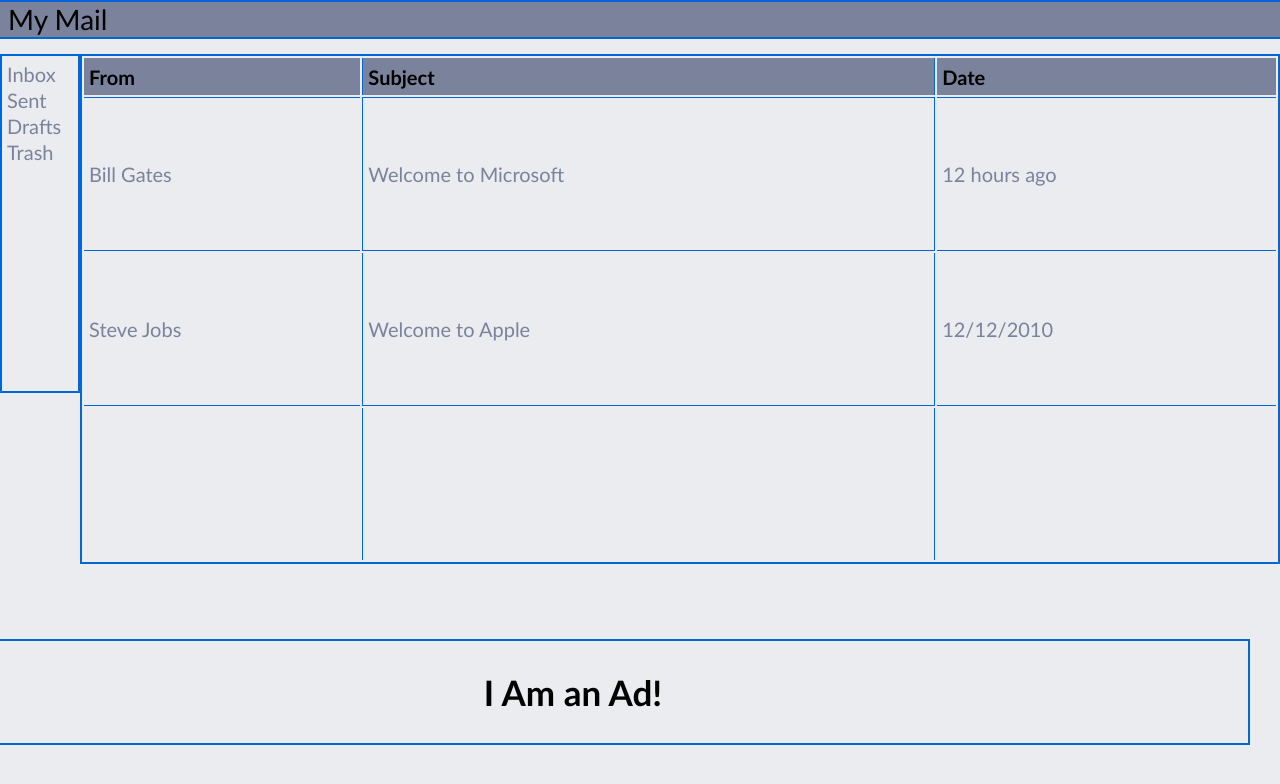
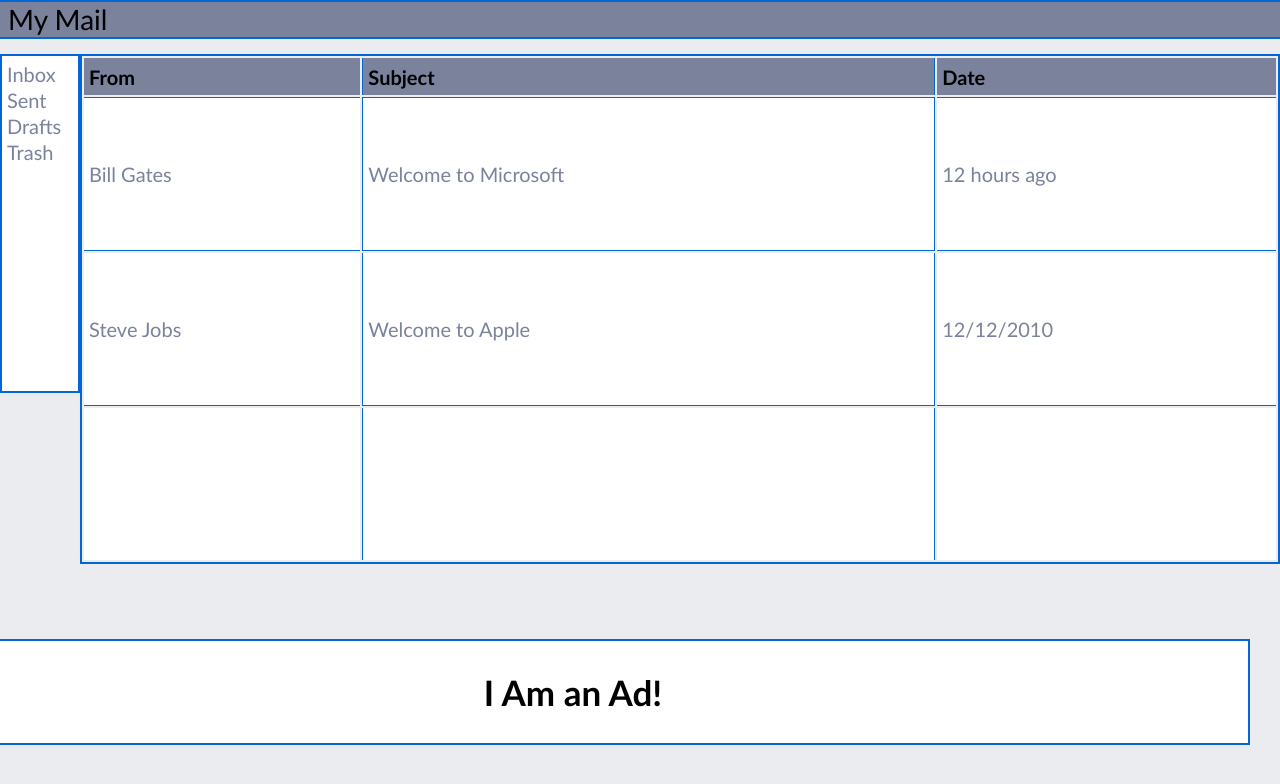
Before and after one commit to GoodnessObi/start.ng, a plain HTML site: page week01/day03/index.html in a window 1280 px wide. Drawn offline with Linux system fonts and the light colour scheme.

Commit message:
change in background-color

```diff
--- a/week01/day03/style.css
+++ b/week01/day03/style.css
@@ -32,6 +32,7 @@ nav a:hover {
     height: 335px;
     width: 250px;
     margin-top: 15px;
+    background-color: #FFFFFF;
 }
 .main .left ul {
     list-style-type: none;
@@ -61,6 +62,7 @@ table {
     height: 150px;
     padding-left: 5px;
     color: #7A829C;
+    background-color: #FFFFFF;
 }
 
 .main .right table th {
@@ -90,4 +92,5 @@ table {
     padding: 30px 0;
     margin-right: 30px;
     color: #000000;
+    background-color: #FFFFFF
 }
```
